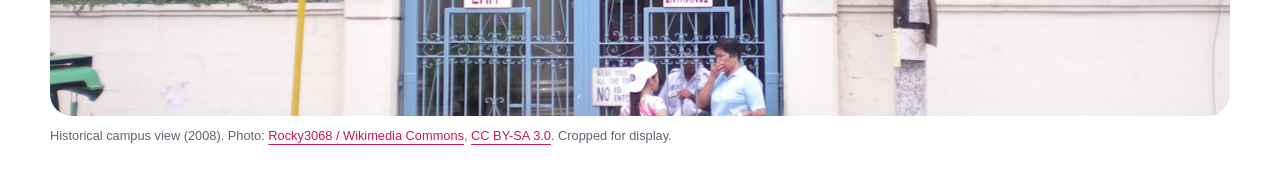
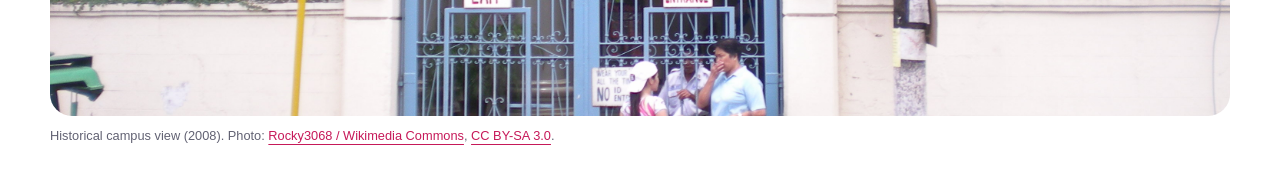
Before and after one commit to fritzhou/SHSDepartment, a plain HTML site: page activities.html in a window 1280 px wide. Shown: the part 840-1024 px from the top of the page. Drawn offline with Linux system fonts and the light colour scheme.

Commit message:
Update activities.html

```diff
--- a/activities.html
+++ b/activities.html
@@ -47,7 +47,7 @@
         <div class="container">
           <figure>
             <img class="wide-photo" src="featured.jpg" width="3072" height="2304" loading="lazy" alt="Lourdes College entrance gate in 2008">
-            <figcaption class="photo-credit">Historical campus view (2008). Photo: <a href="https://commons.wikimedia.org/wiki/File:Lourdes_College_Intrance_Gate_-_panoramio.jpg" target="_blank" rel="noopener noreferrer">Rocky3068 / Wikimedia Commons</a>, <a href="https://creativecommons.org/licenses/by-sa/3.0/" target="_blank" rel="noopener noreferrer">CC BY-SA 3.0</a>. Cropped for display.</figcaption>
+            <figcaption class="photo-credit">Historical campus view (2008). Photo: <a href="https://commons.wikimedia.org/wiki/File:Lourdes_College_Intrance_Gate_-_panoramio.jpg" target="_blank" rel="noopener noreferrer">Rocky3068 / Wikimedia Commons</a>, <a href="https://creativecommons.org/licenses/by-sa/3.0/" target="_blank" rel="noopener noreferrer">CC BY-SA 3.0</a>.</figcaption>
           </figure>
           <div class="section-heading activities-heading">
             <span class="eyebrow">Ways to take part</span>
```
